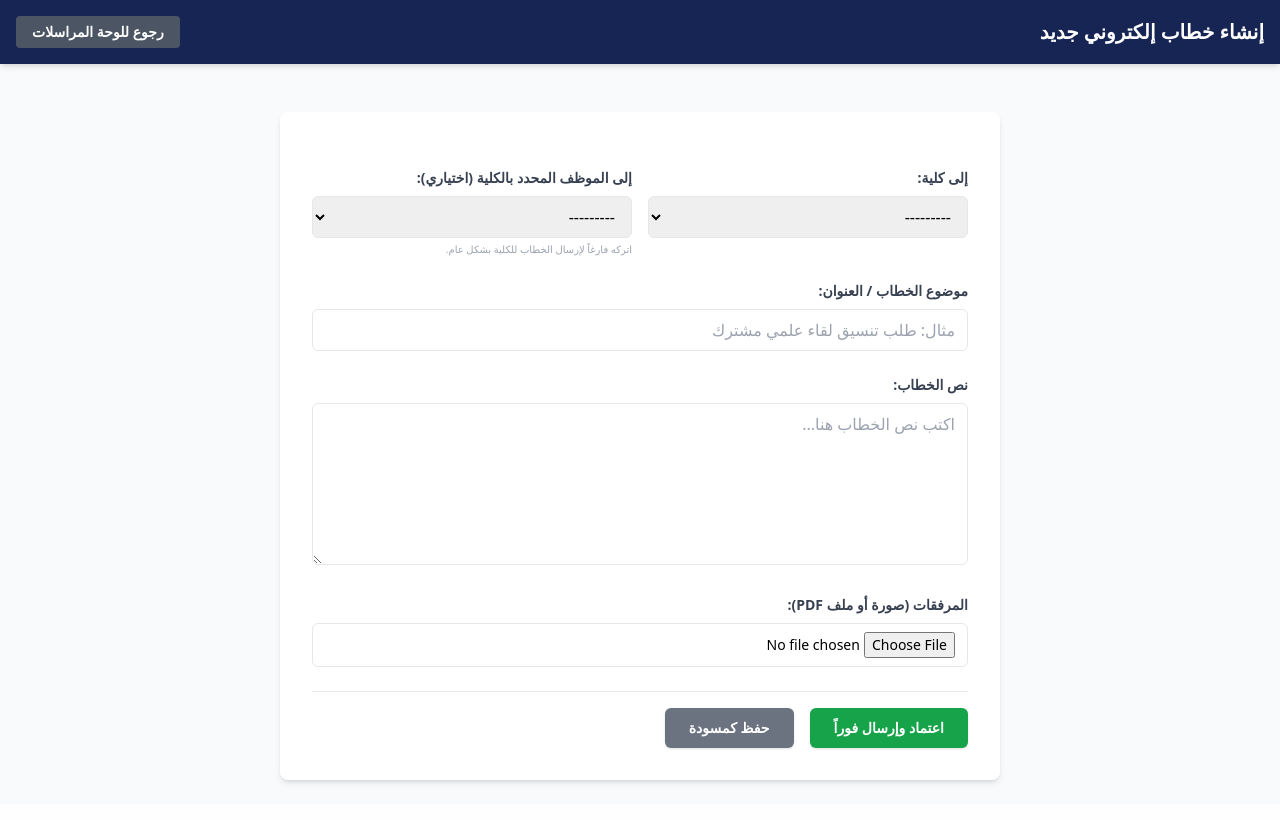
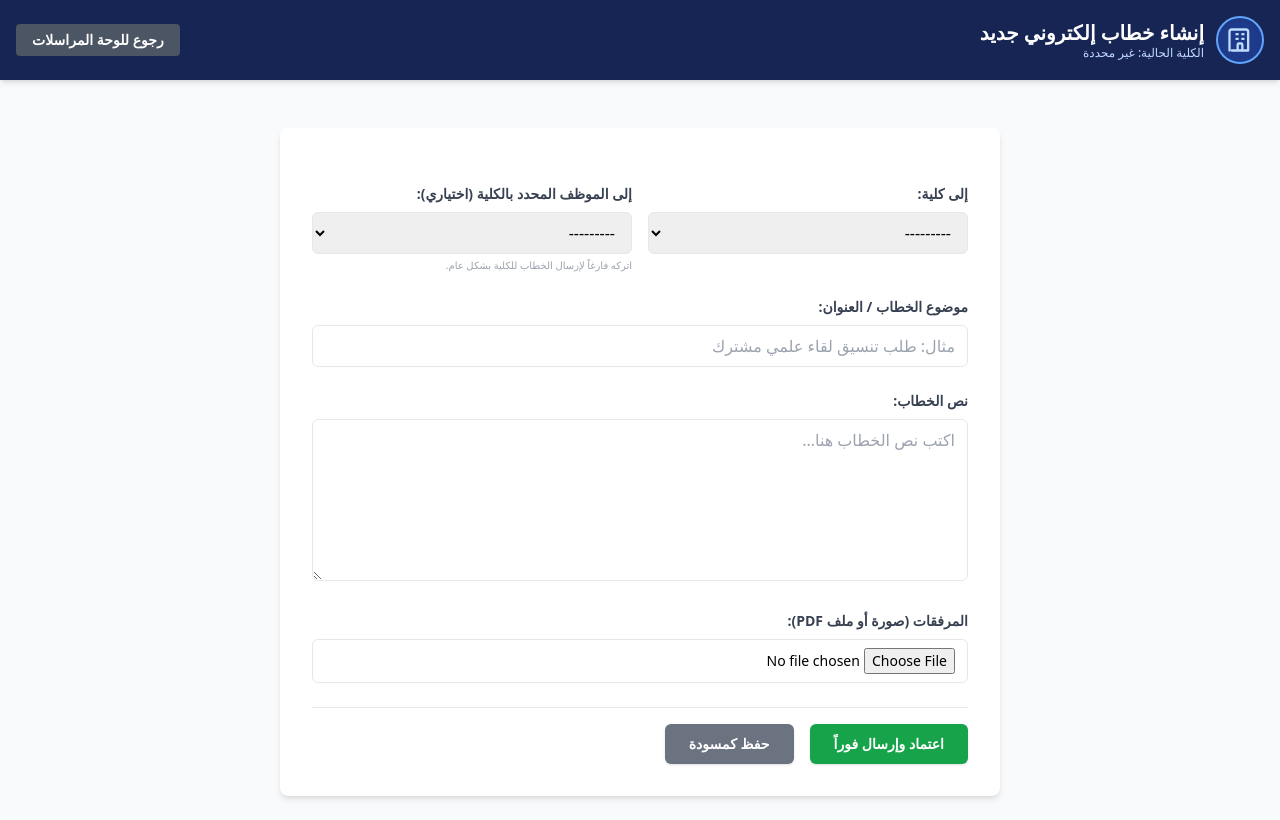
Before and after one commit to altohamikpaahi-blip/College_link_v2, a Django app: template templates/correspondence/create_document.html in a window 1280 px wide. Before the commit the page ends 785 px from the top, so only its background shows below. Run offline with Django 5.2, Linux system fonts and the light colour scheme; the template is opened without the code that fills it: values that come from a table or form of the project are taken from there, others are empty; data comes from the database, SQL or seed files in the repository; some libraries are stand-ins or nearby versions.

Commit message:
Update create_document.html

```diff
--- a/templates/correspondence/create_document.html
+++ b/templates/correspondence/create_document.html
@@ -7,7 +7,21 @@
 </head>
 <body class="bg-gray-50 text-gray-850">
     <header class="bg-blue-950 text-white p-4 shadow-md flex justify-between items-center">
-        <h1 class="text-xl font-bold">إنشاء خطاب إلكتروني جديد</h1>
+        <div class="flex items-center gap-3">
+            <div class="w-12 h-12 rounded-full overflow-hidden border-2 border-blue-400 bg-blue-900 flex items-center justify-center shadow-inner">
+                {% if user.college.logo %}
+                    <img src="{{ user.college.logo.url }}" alt="شعار الكلية" class="w-full h-full object-cover">
+                {% else %}
+                    <svg class="w-7 h-7 text-blue-200" fill="none" stroke="currentColor" viewBox="0 0 24 24" xmlns="http://www.w3.org/2000/svg">
+                        <path stroke-linecap="round" stroke-linejoin="round" stroke-width="2" d="M19 21V5a2 2 0 00-2-2H5a2 2 0 00-2 2v16m14 0h2m-2 0h-5m-9 0H3m2 0h5M9 7h1m-1 4h1m4-4h1m-1 4h1m-5 10v-5a1 1 0 011-1h2a1 1 0 011 1v5m-4 0h4"></path>
+                    </svg>
+                {% endif %}
+            </div>
+            <div>
+                <h1 class="text-xl font-bold leading-tight">إنشاء خطاب إلكتروني جديد</h1>
+                <p class="text-xs text-blue-200">الكلية الحالية: {{ user.college.name|default:"غير محددة" }}</p>
+            </div>
+        </div>
         <a href="{% url 'dashboard' %}" class="bg-gray-600 hover:bg-gray-700 text-white px-4 py-1.5 rounded text-sm font-bold">رجوع للوحة المراسلات</a>
     </header>
 
@@ -16,7 +30,6 @@
             <form method="post" enctype="multipart/form-data" class="space-y-6">
                 {% csrf_token %}
 
-                <!-- تقسيم الجهة المستلمة إلى كرتين متجاورين -->
                 <div class="grid grid-cols-1 sm:grid-cols-2 gap-4">
                     <div>
                         <label class="block text-gray-700 text-sm font-bold mb-2">إلى كلية:</label>
@@ -56,15 +69,12 @@
         </div>
     </main>
 
-    <!-- كود جافا سكربت المتقدم للربط الديناميكي والذكي للقوائم -->
     <script>
         document.addEventListener('DOMContentLoaded', function() {
-            // دجانغو يولد المعرفات تلقائياً ببادئة id_ تليها اسم الحقل
             const collegeSelect = document.getElementById('id_recipient_college');
             const userSelect = document.getElementById('id_recipient_user');
 
             if (collegeSelect && userSelect) {
-                // دالة فرز الموظفين بناءً على اختيار الكلية
                 function filterEmployees() {
                     const collegeId = collegeSelect.value;
 
@@ -73,11 +83,9 @@
                         return;
                     }
 
-                    // إرسال طلب سحابي آمن في الخلفية لجلب موظفي الكلية المختارة فقط
                     fetch(`/api/get-employees/?college_id=${collegeId}`)
                         .then(response => response.json())
                         .then(data => {
-                            // حفظ الاختيار الحالي للمستلم إن وجد (مفيد في الردود التلقائية)
                             const currentVal = userSelect.value;
 
                             userSelect.innerHTML = '<option value="">---------</option>';
@@ -96,10 +104,7 @@
                         });
                 }
 
-                // تفعيل المراقبة اللحظية عند تغيير اختيار الكلية
                 collegeSelect.addEventListener('change', filterEmployees);
-
-                // تشغيل الفلترة عند تحميل الصفحة لأول مرة (لخدمة الردود التلقائية المعبأة مسبقاً)
                 filterEmployees();
             }
         });
```
